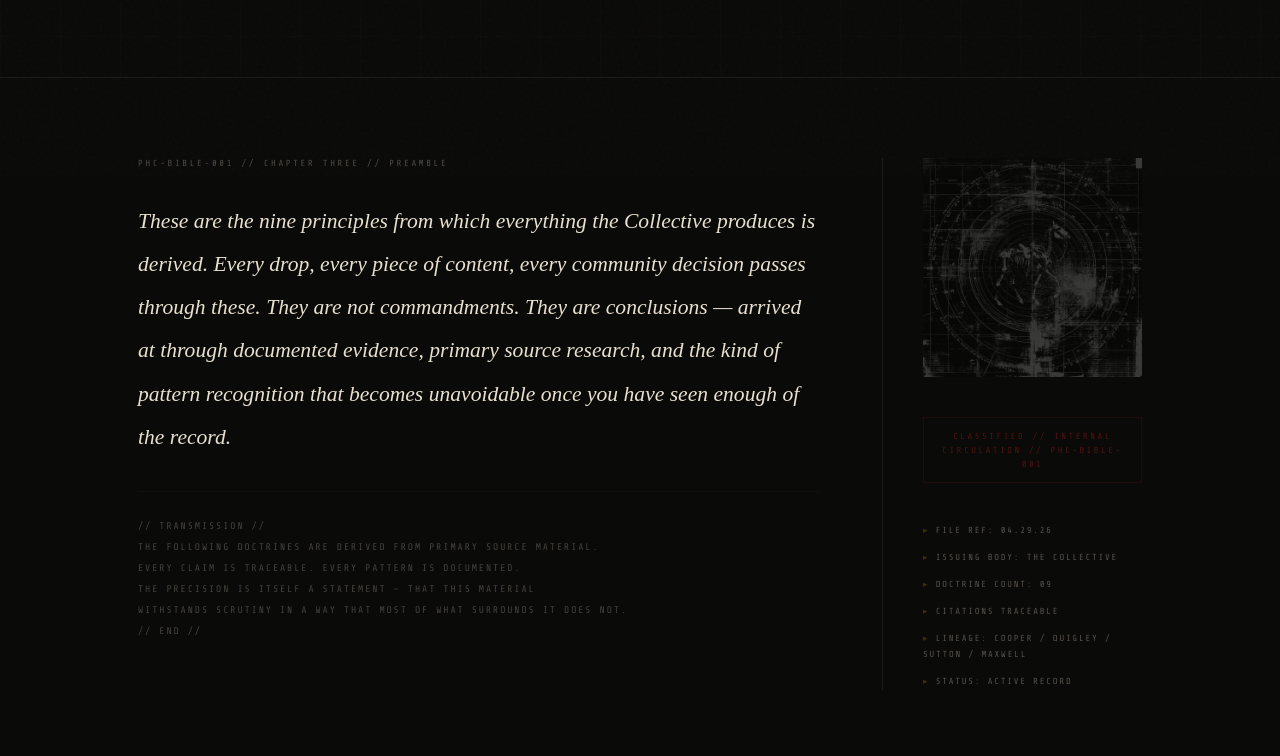
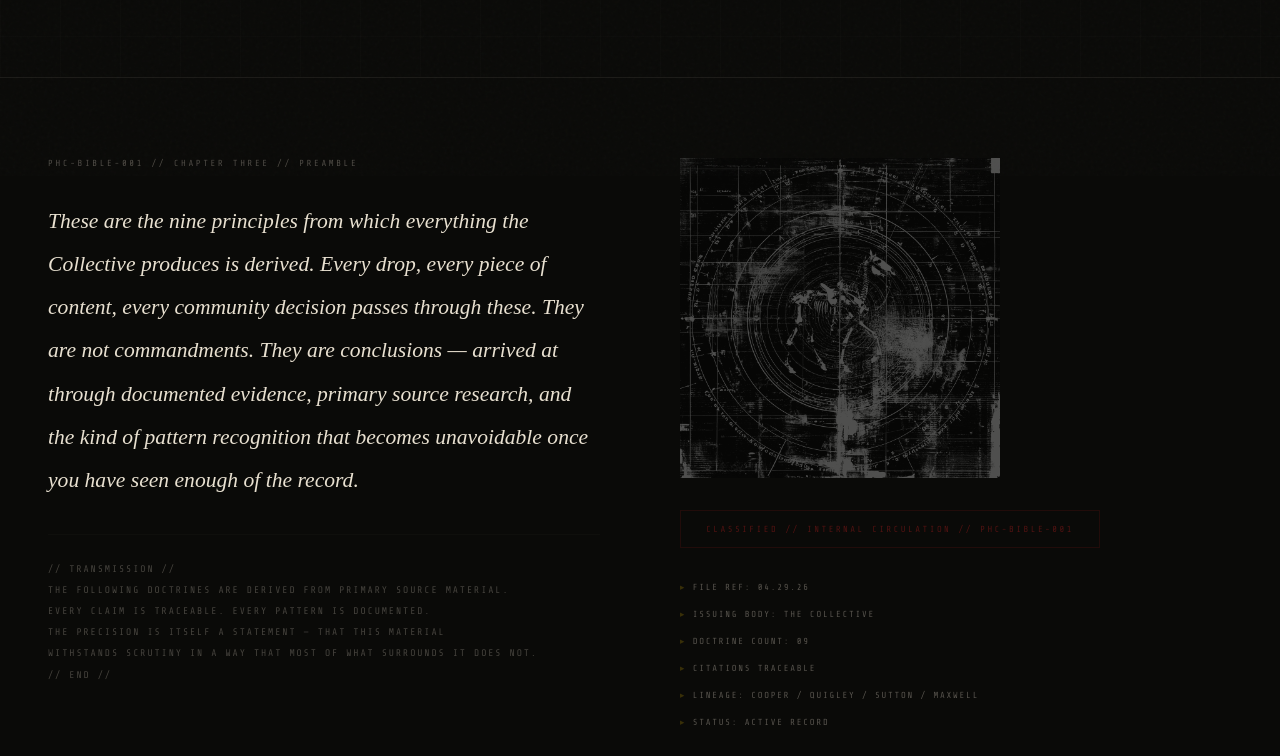
Before and after one commit to PaleHorseCollective/palehorsecollective.org, a website: page doctrine.html in a window 1280 px wide. Shown: the part 624-1380 px from the top of the page. Drawn offline with nearby package versions, Linux system fonts and the light colour scheme; a web font is replaced by a local one.

Commit message:
Add files via upload

```diff
--- a/doctrine.html
+++ b/doctrine.html
@@ -130,16 +130,13 @@
     padding: 5rem 3rem;
     border-bottom: 1px solid rgba(232,224,208,0.08);
     display: grid;
-    grid-template-columns: minmax(0, 720px) 260px;
-    gap: 4rem;
+    grid-template-columns: 1fr 1fr;
+    gap: 5rem;
     align-items: start;
-    max-width: 1100px;
-    margin: 0 auto;
-    justify-content: center;
   }
 
   .opening-content {
-    min-width: 0;
+    max-width: 560px;
   }
 
   .opening-label {
@@ -165,18 +162,15 @@
   .opening-marginalia {
     display: flex;
     flex-direction: column;
-    gap: 2.5rem;
-    padding-left: 2.5rem;
-    border-left: 1px solid rgba(232,224,208,0.08);
-    position: relative;
+    gap: 2rem;
+    max-width: 420px;
   }
 
   .marginalia-sigil {
     width: 100%;
-    max-width: 240px;
-    margin: 0 auto;
+    max-width: 320px;
     display: block;
-    opacity: 0.22;
+    opacity: 0.32;
     filter: grayscale(1) contrast(1.05);
     mix-blend-mode: screen;
   }
@@ -508,8 +502,9 @@
     .nav-links { display: none; }
     .page-header { grid-template-columns: 1fr; padding: 7rem 1.5rem 3rem; gap: 2.5rem; }
     .opening-section { padding: 3rem 1.5rem; grid-template-columns: 1fr; gap: 3rem; }
-    .opening-marginalia { border-left: none; padding-left: 0; border-top: 1px solid rgba(232,224,208,0.08); padding-top: 2.5rem; }
-    .marginalia-sigil { max-width: 180px; }
+    .opening-content { max-width: none; }
+    .opening-marginalia { max-width: none; border-top: 1px solid rgba(232,224,208,0.08); padding-top: 2.5rem; }
+    .marginalia-sigil { max-width: 200px; margin: 0 auto; }
     .doctrines-header { padding: 2rem 1.5rem; }
     .doctrine-entry { grid-template-columns: 1fr; }
     .doctrine-num-col { padding: 2rem 1.5rem 0; border-right: none; flex-direction: row; align-items: center; gap: 1rem; }
```
